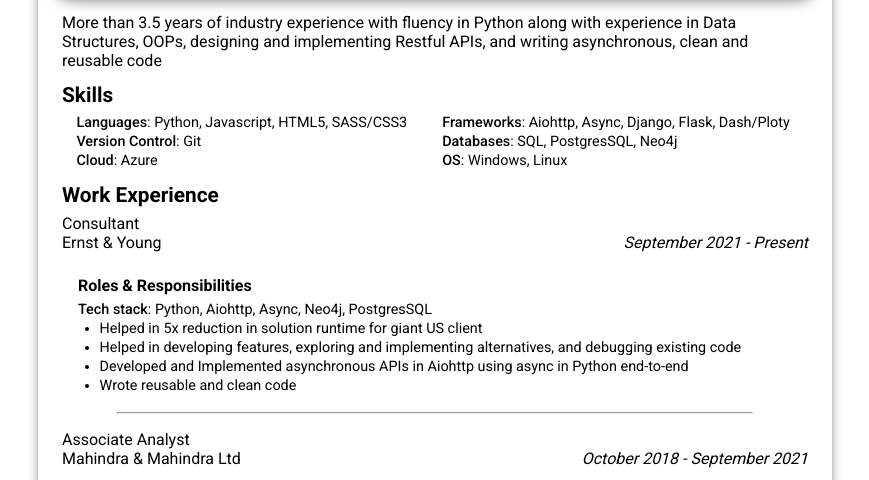
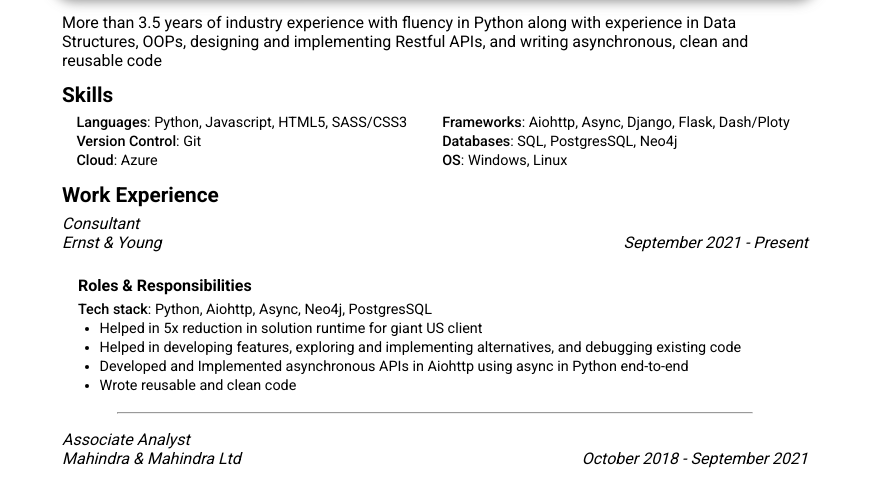
Before and after one commit to skazi019/skazi019.github.io, a plain HTML site: page index.html in a window 1280 px wide. Shown: the part 320-800 px from the top of the page, without its empty margins (205-1074 px from the left). Drawn offline with Linux system fonts and the light colour scheme; a web font is replaced by a local one.

Commit message:
Updating titles

```diff
--- a/style.scss
+++ b/style.scss
@@ -24,7 +24,7 @@ body {
     font-family: var(--content-font);
     max-width: 794px;
     border-radius: 1.5em;
-    box-shadow: 0 0 .6em rgba(99, 99, 99, .7);
+    // box-shadow: 0 0 .6em rgba(99, 99, 99, .7);
 }
 
 .container {
@@ -237,11 +237,13 @@ body {
         .title-mahindra {
             grid-area: title;
             font-size: var(--project-heading-size);
+            font-style: italic;
         }
 
         .mahindra-company-name {
             grid-area: company;
             font-size: var(--project-heading-size);
+            font-style: italic;
         }
 
         .mahindra-work-period {
```
Also changed, not shown: index.html (+1 -0 lines), style.css, 1 other file.
